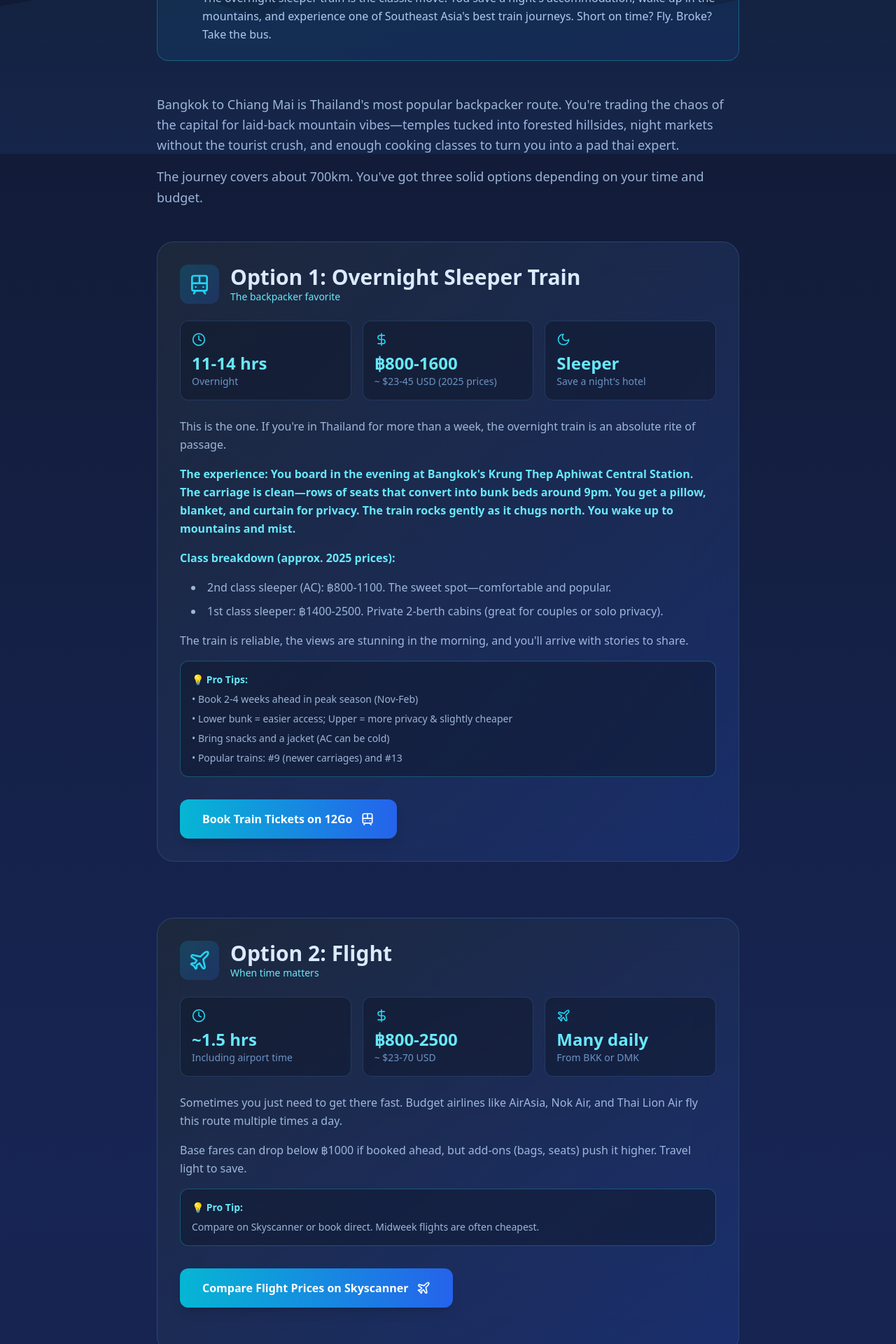
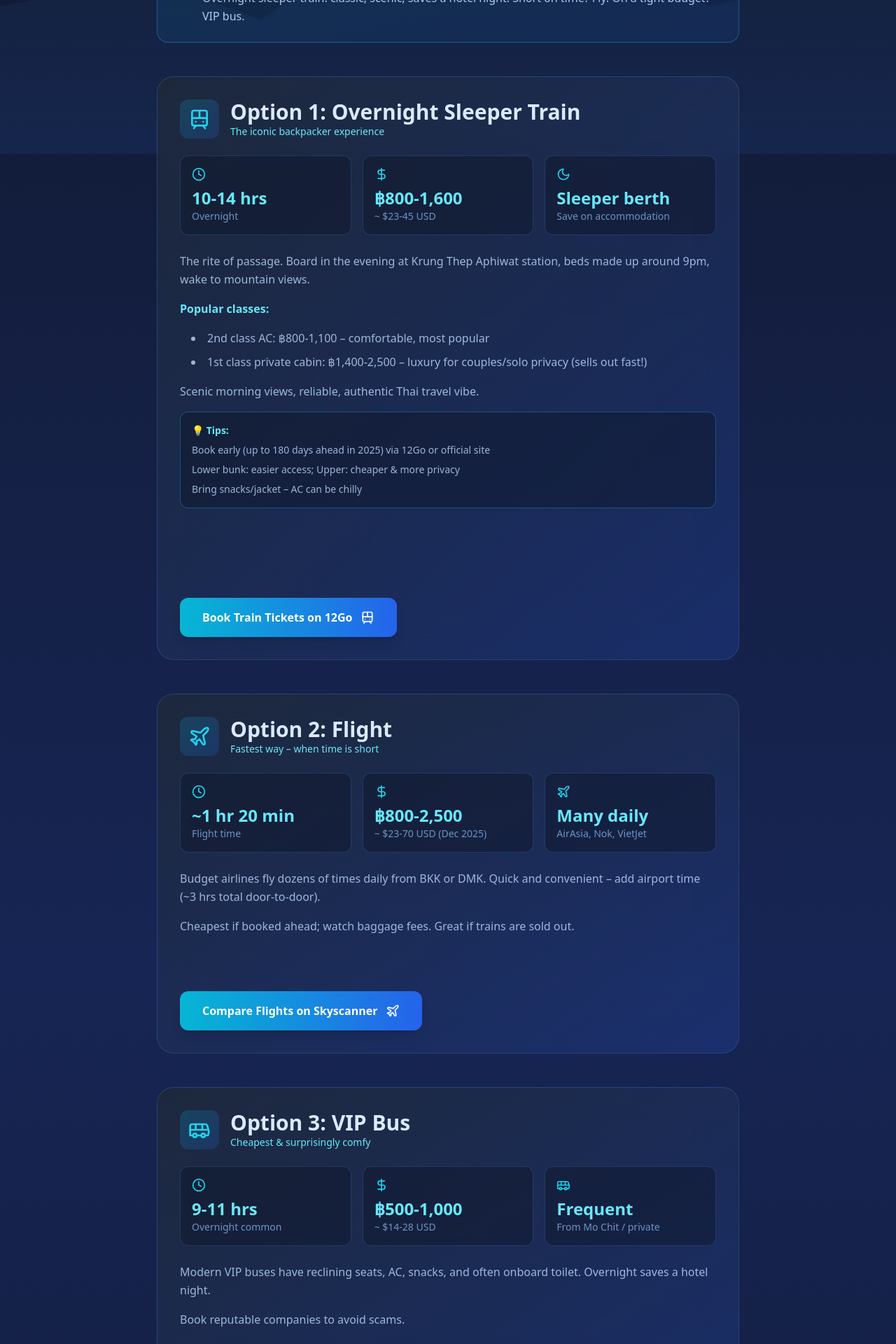
Before and after one commit to michaeljomahoney1985/get-me-there, a Next.js app: page /bangkok-to-chiang-mai in a window 1280 px wide. Shown: the part 580-2500 px from the top of the page at 70% size. Built offline with nearby package versions, Linux system fonts and the light colour scheme.

Commit message:
Update bangkok-to-chiang-mai.js

```diff
--- a/pages/bangkok-to-chiang-mai.js
+++ b/pages/bangkok-to-chiang-mai.js
@@ -60,8 +60,7 @@ export default function BangkokToChiangMai() {
         </h1>
 
         <p className="text-xl text-blue-200/80 leading-relaxed mb-12">
-          So you've done Bangkok—survived Khao San Road, eaten more pad thai than humanly possible,
-          and now you're ready to head north. Here's how to get to Chiang Mai without losing your mind or budget.
+          You've conquered Bangkok's chaos and endless pad thai. Now head north to Chiang Mai's chill mountain vibes. Here's how to get there without breaking the bank or your sanity (December 2025 update).
         </p>
 
         <div className="bg-gradient-to-br from-cyan-500/10 to-blue-600/10 border border-cyan-400/30 rounded-2xl p-6 mb-12">
@@ -70,24 +69,11 @@ export default function BangkokToChiangMai() {
             <div>
               <h3 className="text-xl font-bold text-cyan-300 mb-2">What Most Backpackers Do</h3>
               <p className="text-blue-200/90 leading-relaxed">
-                The overnight sleeper train is the classic move. You save a night's accommodation,
-                wake up in the mountains, and experience one of Southeast Asia's best train journeys.
-                Short on time? Fly. Broke? Take the bus.
+                Overnight sleeper train: classic, scenic, saves a hotel night. Short on time? Fly. On a tight budget? VIP bus.
               </p>
             </div>
           </div>
         </div>
-
-        <section className="mb-12">
-          <p className="text-blue-200/80 text-lg leading-relaxed mb-4">
-            Bangkok to Chiang Mai is Thailand's most popular backpacker route. You're trading
-            the chaos of the capital for laid-back mountain vibes—temples tucked into forested hillsides,
-            night markets without the tourist crush, and enough cooking classes to turn you into a pad thai expert.
-          </p>
-          <p className="text-blue-200/80 text-lg leading-relaxed">
-            The journey covers about 700km. You've got three solid options depending on your time and budget.
-          </p>
-        </section>
 
         <section className="mb-12">
           <div className="bg-gradient-to-br from-slate-800/90 to-blue-900/50 backdrop-blur-xl rounded-3xl p-8 border border-blue-400/20">
@@ -97,71 +83,57 @@ export default function BangkokToChiangMai() {
               </div>
               <div>
                 <h2 className="text-3xl font-bold text-blue-100">Option 1: Overnight Sleeper Train</h2>
-                <p className="text-cyan-300 text-sm">The backpacker favorite</p>
+                <p className="text-cyan-300 text-sm">The iconic backpacker experience</p>
               </div>
             </div>
 
             <div className="grid md:grid-cols-3 gap-4 mb-6">
               <div className="bg-slate-900/50 rounded-xl p-4 border border-blue-400/20">
                 <Clock className="w-5 h-5 text-cyan-400 mb-2" />
-                <div className="text-2xl font-bold text-cyan-300">11-14 hrs</div>
+                <div className="text-2xl font-bold text-cyan-300">10-14 hrs</div>
                 <div className="text-sm text-blue-300/70">Overnight</div>
               </div>
               <div className="bg-slate-900/50 rounded-xl p-4 border border-blue-400/20">
                 <DollarSign className="w-5 h-5 text-cyan-400 mb-2" />
-                <div className="text-2xl font-bold text-cyan-300">฿800-1600</div>
-                <div className="text-sm text-blue-300/70">~ $23-45 USD (2025 prices)</div>
+                <div className="text-2xl font-bold text-cyan-300">฿800-1,600</div>
+                <div className="text-sm text-blue-300/70">~ $23-45 USD</div>
               </div>
               <div className="bg-slate-900/50 rounded-xl p-4 border border-blue-400/20">
                 <Moon className="w-5 h-5 text-cyan-400 mb-2" />
-                <div className="text-2xl font-bold text-cyan-300">Sleeper</div>
-                <div className="text-sm text-blue-300/70">Save a night's hotel</div>
+                <div className="text-2xl font-bold text-cyan-300">Sleeper berth</div>
+                <div className="text-sm text-blue-300/70">Save on accommodation</div>
               </div>
             </div>
 
-            <div className="space-y-4 text-blue-200/80 leading-relaxed">
-              <p>
-                This is the one. If you're in Thailand for more than a week, the overnight train is an absolute
-                rite of passage.
-              </p>
+            <div className="space-y-4 text-blue-200/80 leading-relaxed mb-8">
+              <p>The rite of passage. Board in the evening at Krung Thep Aphiwat station, beds made up around 9pm, wake to mountain views.</p>
+              <p className="font-semibold text-cyan-300">Popular classes:</p>
+              <ul className="list-disc list-inside space-y-2 ml-4">
+                <li>2nd class AC: ฿800-1,100 – comfortable, most popular</li>
+                <li>1st class private cabin: ฿1,400-2,500 – luxury for couples/solo privacy (sells out fast!)</li>
+              </ul>
+              <p>Scenic morning views, reliable, authentic Thai travel vibe.</p>
 
-              <p className="font-semibold text-cyan-300">
-                The experience: You board in the evening at Bangkok's Krung Thep Aphiwat Central Station.
-                The carriage is clean—rows of seats that convert into bunk beds around 9pm.
-                You get a pillow, blanket, and curtain for privacy. The train rocks gently as it chugs north.
-                You wake up to mountains and mist.
-              </p>
-
-              <p className="font-semibold text-cyan-300">Class breakdown (approx. 2025 prices):</p>
-              <ul className="list-disc list-inside space-y-2 ml-4">
-                <li>2nd class sleeper (AC): ฿800-1100. The sweet spot—comfortable and popular.</li>
-                <li>1st class sleeper: ฿1400-2500. Private 2-berth cabins (great for couples or solo privacy).</li>
-              </ul>
-
-              <p>
-                The train is reliable, the views are stunning in the morning, and you'll arrive with stories to share.
-              </p>
-
-              <div className="bg-slate-900/50 border border-cyan-400/30 rounded-xl p-4 mt-6">
-                <p className="text-sm text-cyan-300 font-semibold mb-2">💡 Pro Tips:</p>
+              <div className="bg-slate-900/50 border border-cyan-400/30 rounded-xl p-4">
+                <p className="text-sm text-cyan-300 font-semibold mb-2">💡 Tips:</p>
                 <ul className="text-sm space-y-2">
-                  <li>• Book 2-4 weeks ahead in peak season (Nov-Feb)</li>
-                  <li>• Lower bunk = easier access; Upper = more privacy & slightly cheaper</li>
-                  <li>• Bring snacks and a jacket (AC can be cold)</li>
-                  <li>• Popular trains: #9 (newer carriages) and #13</li>
+                  <li>Book early (up to 180 days ahead in 2025) via 12Go or official site</li>
+                  <li>Lower bunk: easier access; Upper: cheaper & more privacy</li>
+                  <li>Bring snacks/jacket – AC can be chilly</li>
                 </ul>
               </div>
             </div>
 
-            <div className="mt-8 flex flex-wrap gap-4">
-              <a href="https://12go.asia/en/travel/bangkok/chiang-mai?date=2025-12-20&direction=forward" target="_blank" rel="noopener noreferrer" className="inline-flex items-center gap-3 px-8 py-4 bg-gradient-to-r from-cyan-500 to-blue-600 hover:from-cyan-400 hover:to-blue-500 rounded-xl font-semibold text-white shadow-lg transition-all duration-300">
-                Book Train Tickets on 12Go
-                <Train className="w-5 h-5" />
-              </a>
+            <div className="grid grid-cols-1 md:grid-cols-3 gap-6 mb-12"><grok:render card_id="c06005" card_type="image_card" type="render_searched_image"></grok:render><grok:render card_id="8710c9" card_type="image_card" type="render_searched_image"></grok:render><grok:render card_id="7e248b" card_type="image_card" type="render_searched_image"></grok:render>
             </div>
-          </div>
 
-          <div className="mt-8 grid grid-cols-1 md:grid-cols-3 gap-6"><grok:render card_id="dc0d64" card_type="image_card" type="render_searched_image"></grok:render><grok:render card_id="235bc1" card_type="image_card" type="render_searched_image"></grok:render><grok:render card_id="0ff739" card_type="image_card" type="render_searched_image"></grok:render>
+            <div className="grid grid-cols-1 md:grid-cols-2 gap-6 mb-12"><grok:render card_id="ccb04e" card_type="image_card" type="render_searched_image"></grok:render><grok:render card_id="9b18b7" card_type="image_card" type="render_searched_image"></grok:render>
+            </div>
+
+            <a href="https://12go.asia/en/travel/bangkok/chiang-mai" target="_blank" rel="noopener noreferrer" className="inline-flex items-center gap-3 px-8 py-4 bg-gradient-to-r from-cyan-500 to-blue-600 hover:from-cyan-400 hover:to-blue-500 rounded-xl font-semibold text-white shadow-lg transition-all duration-300">
+              Book Train Tickets on 12Go
+              <Train className="w-5 h-5" />
+            </a>
           </div>
         </section>
 
@@ -173,54 +145,40 @@ export default function BangkokToChiangMai() {
               </div>
               <div>
                 <h2 className="text-3xl font-bold text-blue-100">Option 2: Flight</h2>
-                <p className="text-cyan-300 text-sm">When time matters</p>
+                <p className="text-cyan-300 text-sm">Fastest way – when time is short</p>
               </div>
             </div>
 
             <div className="grid md:grid-cols-3 gap-4 mb-6">
               <div className="bg-slate-900/50 rounded-xl p-4 border border-blue-400/20">
                 <Clock className="w-5 h-5 text-cyan-400 mb-2" />
-                <div className="text-2xl font-bold text-cyan-300">~1.5 hrs</div>
-                <div className="text-sm text-blue-300/70">Including airport time</div>
+                <div className="text-2xl font-bold text-cyan-300">~1 hr 20 min</div>
+                <div className="text-sm text-blue-300/70">Flight time</div>
               </div>
               <div className="bg-slate-900/50 rounded-xl p-4 border border-blue-400/20">
                 <DollarSign className="w-5 h-5 text-cyan-400 mb-2" />
-                <div className="text-2xl font-bold text-cyan-300">฿800-2500</div>
-                <div className="text-sm text-blue-300/70">~ $23-70 USD</div>
+                <div className="text-2xl font-bold text-cyan-300">฿800-2,500</div>
+                <div className="text-sm text-blue-300/70">~ $23-70 USD (Dec 2025)</div>
               </div>
               <div className="bg-slate-900/50 rounded-xl p-4 border border-blue-400/20">
                 <Plane className="w-5 h-5 text-cyan-400 mb-2" />
                 <div className="text-2xl font-bold text-cyan-300">Many daily</div>
-                <div className="text-sm text-blue-300/70">From BKK or DMK</div>
+                <div className="text-sm text-blue-300/70">AirAsia, Nok, VietJet</div>
               </div>
             </div>
 
-            <div className="space-y-4 text-blue-200/80 leading-relaxed">
-              <p>
-                Sometimes you just need to get there fast. Budget airlines like AirAsia, Nok Air, and Thai Lion Air fly this route multiple times a day.
-              </p>
-
-              <p>
-                Base fares can drop below ฿1000 if booked ahead, but add-ons (bags, seats) push it higher. Travel light to save.
-              </p>
-
-              <div className="bg-slate-900/50 border border-cyan-400/30 rounded-xl p-4 mt-6">
-                <p className="text-sm text-cyan-300 font-semibold mb-2">💡 Pro Tip:</p>
-                <p className="text-sm">
-                  Compare on Skyscanner or book direct. Midweek flights are often cheapest.
-                </p>
-              </div>
+            <div className="space-y-4 text-blue-200/80 leading-relaxed mb-8">
+              <p>Budget airlines fly dozens of times daily from BKK or DMK. Quick and convenient – add airport time (~3 hrs total door-to-door).</p>
+              <p>Cheapest if booked ahead; watch baggage fees. Great if trains are sold out.</p>
             </div>
 
-            <div className="mt-8">
-              <a href="https://www.skyscanner.net/transport/flights/bkk/cnx/" target="_blank" rel="noopener noreferrer" className="inline-flex items-center gap-3 px-8 py-4 bg-gradient-to-r from-cyan-500 to-blue-600 hover:from-cyan-400 hover:to-blue-500 rounded-xl font-semibold text-white shadow-lg transition-all duration-300">
-                Compare Flight Prices on Skyscanner
-                <Plane className="w-5 h-5" />
-              </a>
+            <div className="grid grid-cols-1 md:grid-cols-3 gap-6 mb-12"><grok:render card_id="4b0cbf" card_type="image_card" type="render_searched_image"></grok:render><grok:render card_id="60a630" card_type="image_card" type="render_searched_image"></grok:render><grok:render card_id="5e4d9f" card_type="image_card" type="render_searched_image"></grok:render>
             </div>
 
-            <div className="mt-8 grid grid-cols-1 md:grid-cols-2 gap-6"><grok:render card_id="253b43" card_type="image_card" type="render_searched_image"></grok:render><grok:render card_id="88c529" card_type="image_card" type="render_searched_image"></grok:render>
-            </div>
+            <a href="https://www.skyscanner.net/transport/flights/bkk/cnx/" target="_blank" rel="noopener noreferrer" className="inline-flex items-center gap-3 px-8 py-4 bg-gradient-to-r from-cyan-500 to-blue-600 hover:from-cyan-400 hover:to-blue-500 rounded-xl font-semibold text-white shadow-lg transition-all duration-300">
+              Compare Flights on Skyscanner
+              <Plane className="w-5 h-5" />
+            </a>
           </div>
         </section>
 
@@ -231,8 +189,8 @@ export default function BangkokToChiangMai() {
                 <Bus className="w-8 h-8 text-cyan-400" />
               </div>
               <div>
-                <h2 className="text-3xl font-bold text-blue-100">Option 3: Bus</h2>
-                <p className="text-cyan-300 text-sm">The budget champion</p>
+                <h2 className="text-3xl font-bold text-blue-100">Option 3: VIP Bus</h2>
+                <p className="text-cyan-300 text-sm">Cheapest & surprisingly comfy</p>
               </div>
             </div>
 
@@ -240,51 +198,37 @@ export default function BangkokToChiangMai() {
               <div className="bg-slate-900/50 rounded-xl p-4 border border-blue-400/20">
                 <Clock className="w-5 h-5 text-cyan-400 mb-2" />
                 <div className="text-2xl font-bold text-cyan-300">9-11 hrs</div>
-                <div className="text-sm text-blue-300/70">Day or overnight</div>
+                <div className="text-sm text-blue-300/70">Overnight common</div>
               </div>
               <div className="bg-slate-900/50 rounded-xl p-4 border border-blue-400/20">
                 <DollarSign className="w-5 h-5 text-cyan-400 mb-2" />
-                <div className="text-2xl font-bold text-cyan-300">฿500-1000</div>
+                <div className="text-2xl font-bold text-cyan-300">฿500-1,000</div>
                 <div className="text-sm text-blue-300/70">~ $14-28 USD</div>
               </div>
               <div className="bg-slate-900/50 rounded-xl p-4 border border-blue-400/20">
                 <Bus className="w-5 h-5 text-cyan-400 mb-2" />
-                <div className="text-2xl font-bold text-cyan-300">Many daily</div>
-                <div className="text-sm text-blue-300/70">VIP options available</div>
+                <div className="text-2xl font-bold text-cyan-300">Frequent</div>
+                <div className="text-sm text-blue-300/70">From Mo Chit / private</div>
               </div>
             </div>
 
-            <div className="space-y-4 text-blue-200/80 leading-relaxed">
-              <p>
-                The cheapest way—perfect if you're on a tight budget. Overnight VIP buses are surprisingly comfortable with reclining seats.
-              </p>
-
-              <p>
-                Depart from Mo Chit (Northern Bus Terminal) or private terminals. Arrive at Chiang Mai Arcade Bus Station.
-              </p>
-
-              <div className="bg-slate-900/50 border border-cyan-400/30 rounded-xl p-4 mt-6">
-                <p className="text-sm text-cyan-300 font-semibold mb-2">⚠️ Tip:</p>
-                <p className="text-sm">
-                  Book through reputable sites like 12Go to avoid scams. Go for VIP/First Class for better seats.
-                </p>
-              </div>
+            <div className="space-y-4 text-blue-200/80 leading-relaxed mb-8">
+              <p>Modern VIP buses have reclining seats, AC, snacks, and often onboard toilet. Overnight saves a hotel night.</p>
+              <p>Book reputable companies to avoid scams.</p>
             </div>
 
-            <div className="mt-8">
-              <a href="https://12go.asia/en/travel/bangkok/chiang-mai" target="_blank" rel="noopener noreferrer" className="inline-flex items-center gap-3 px-8 py-4 bg-gradient-to-r from-cyan-500 to-blue-600 hover:from-cyan-400 hover:to-blue-500 rounded-xl font-semibold text-white shadow-lg transition-all duration-300">
-                Book Bus Tickets on 12Go
-                <Bus className="w-5 h-5" />
-              </a>
+            <div className="grid grid-cols-1 md:grid-cols-3 gap-6 mb-12"><grok:render card_id="50ef87" card_type="image_card" type="render_searched_image"></grok:render><grok:render card_id="e5da32" card_type="image_card" type="render_searched_image"></grok:render><grok:render card_id="a5c580" card_type="image_card" type="render_searched_image"></grok:render>
             </div>
 
-            <div className="mt-8 grid grid-cols-1 md:grid-cols-2 gap-6"><grok:render card_id="7c53f1" card_type="image_card" type="render_searched_image"></grok:render><grok:render card_id="cb7f7b" card_type="image_card" type="render_searched_image"></grok:render>
-            </div>
+            <a href="https://12go.asia/en/travel/bangkok/chiang-mai" target="_blank" rel="noopener noreferrer" className="inline-flex items-center gap-3 px-8 py-4 bg-gradient-to-r from-cyan-500 to-blue-600 hover:from-cyan-400 hover:to-blue-500 rounded-xl font-semibold text-white shadow-lg transition-all duration-300">
+              Book Bus Tickets on 12Go
+              <Bus className="w-5 h-5" />
+            </a>
           </div>
         </section>
 
         <section className="mb-12">
-          <h2 className="text-3xl font-bold text-blue-100 mb-6">Quick Comparison (2025)</h2>
+          <h2 className="text-3xl font-bold text-blue-100 mb-6">Quick Comparison (Dec 2025)</h2>
           <div className="bg-gradient-to-br from-slate-800/90 to-blue-900/50 backdrop-blur-xl rounded-3xl p-8 border border-blue-400/20 overflow-x-auto">
             <table className="w-full text-left">
               <thead>
@@ -297,40 +241,36 @@ export default function BangkokToChiangMai() {
               </thead>
               <tbody className="text-blue-200/80">
                 <tr className="border-b border-blue-400/10">
-                  <td className="py-4 px-4 font-semibold text-cyan-300">Sleeper Train</td>
-                  <td className="py-4 px-4">11-14 hrs</td>
-                  <td className="py-4 px-4">800-1600</td>
-                  <td className="py-4 px-4">Experience & saving accommodation</td>
+                  <td className="py-4 px-4 font-semibold text-cyan-300">Train</td>
+                  <td className="py-4 px-4">10-14 hrs</td>
+                  <td className="py-4 px-4">800-1,600</td>
+                  <td className="py-4 px-4">Experience & views</td>
                 </tr>
                 <tr className="border-b border-blue-400/10">
                   <td className="py-4 px-4 font-semibold text-cyan-300">Flight</td>
                   <td className="py-4 px-4">~1.5 hrs</td>
-                  <td className="py-4 px-4">800-2500</td>
-                  <td className="py-4 px-4">Speed & convenience</td>
+                  <td className="py-4 px-4">800-2,500</td>
+                  <td className="py-4 px-4">Speed</td>
                 </tr>
                 <tr>
                   <td className="py-4 px-4 font-semibold text-cyan-300">Bus</td>
                   <td className="py-4 px-4">9-11 hrs</td>
-                  <td className="py-4 px-4">500-1000</td>
-                  <td className="py-4 px-4">Ultra-budget</td>
+                  <td className="py-4 px-4">500-1,000</td>
+                  <td className="py-4 px-4">Budget</td>
                 </tr>
               </tbody>
             </table>
           </div>
         </section>
 
-        <section className="mb-12 grid grid-cols-1 md:grid-cols-3 gap-6"><grok:render card_id="22fddb" card_type="image_card" type="render_searched_image"></grok:render><grok:render card_id="68511c" card_type="image_card" type="render_searched_image"></grok:render><grok:render card_id="410f85" card_type="image_card" type="render_searched_image"></grok:render>
+        <section className="mb-12 grid grid-cols-1 md:grid-cols-3 gap-6"><grok:render card_id="f9e4b8" card_type="image_card" type="render_searched_image"></grok:render><grok:render card_id="486a69" card_type="image_card" type="render_searched_image"></grok:render><grok:render card_id="4d60c8" card_type="image_card" type="render_searched_image"></grok:render>
         </section>
 
         <section className="mb-12">
           <div className="bg-gradient-to-br from-cyan-500/10 to-blue-600/10 border border-cyan-400/30 rounded-2xl p-8">
             <h2 className="text-3xl font-bold text-cyan-300 mb-4">Our Recommendation</h2>
-            <p className="text-blue-200/90 text-lg leading-relaxed mb-4">
-              Take the overnight sleeper train if you can—it's the most memorable way to travel this iconic route.
-              You'll save on a hotel, wake up refreshed in the mountains, and have an authentic Thai experience.
-            </p>
             <p className="text-blue-200/90 text-lg leading-relaxed">
-              If sold out or you're short on time, fly. If every baht counts, go by VIP bus.
+              Do the overnight sleeper train if possible – it's memorable, scenic, and saves a hotel night. If sold out or you're rushed, fly. For max savings, take a VIP bus.
             </p>
           </div>
         </section>
@@ -338,13 +278,13 @@ export default function BangkokToChiangMai() {
         <section className="mb-12">
           <div className="bg-slate-900/50 border border-blue-400/20 rounded-xl p-6">
             <p className="text-xs text-blue-300/60 leading-relaxed">
-              Affiliate Disclosure: Links may earn us a commission at no extra cost to you.
-              Prices are approximate for 2025 and can vary—always check current rates.
+              Affiliate links may earn commission at no cost to you. Prices approximate for Dec 2025 – check current rates.
             </p>
           </div>
         </section>
       </main>
 
+      {/* Footer unchanged */}
       <footer className="border-t border-blue-400/20 bg-slate-900/50 backdrop-blur-sm mt-20">
         <div className="max-w-7xl mx-auto px-4 sm:px-6 lg:px-8 py-12">
           <div className="grid md:grid-cols-3 gap-8 mb-8">
```
